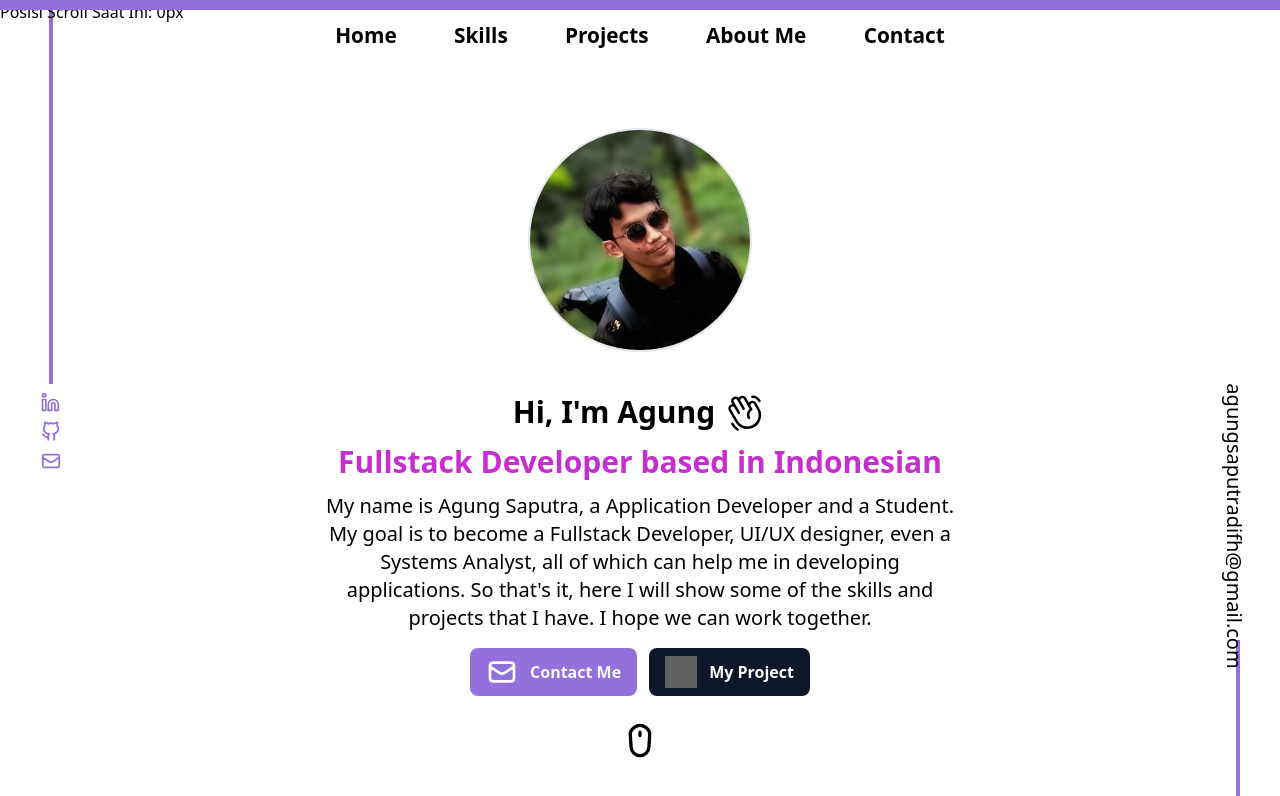
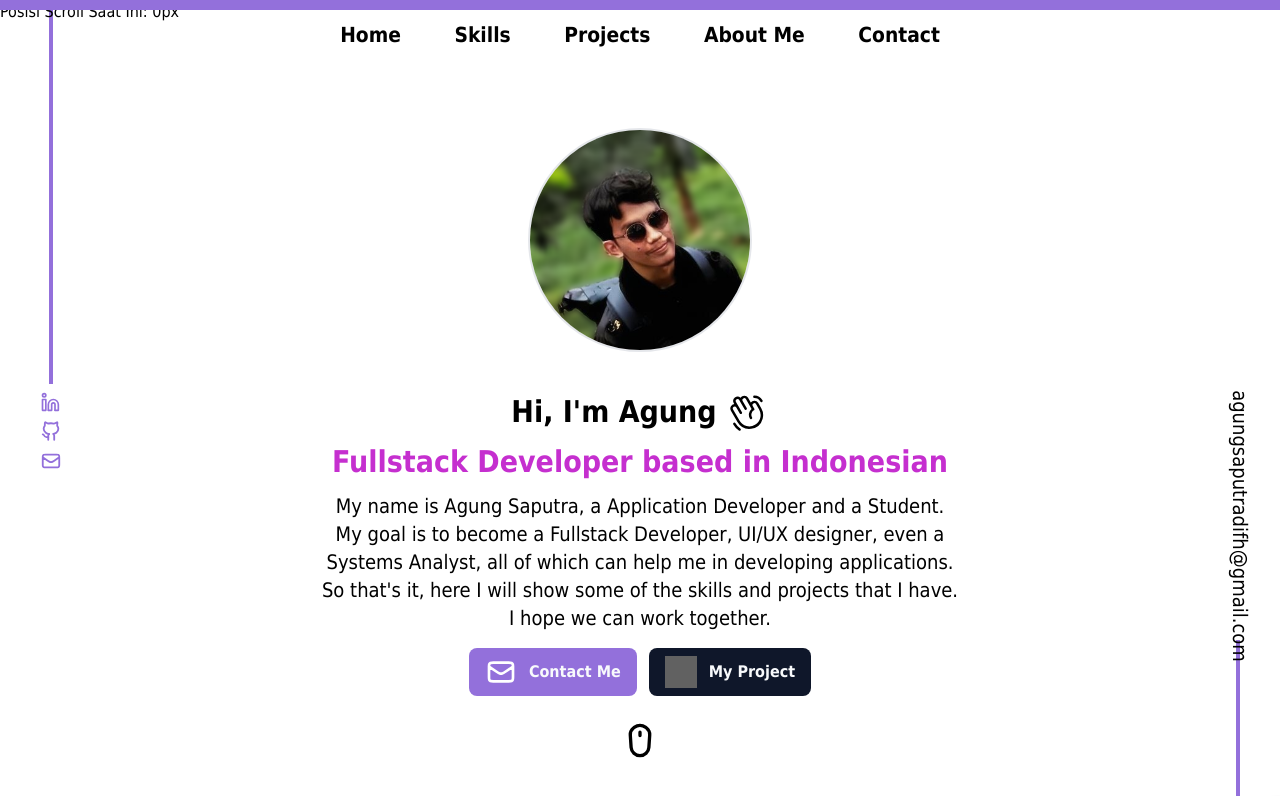
Before and after one commit to difhaels/portfolio-v2, a React (Create React App) app: page / in a window 1280 px wide. Shown: the top 796 px of the page. Built offline with nearby package versions, Linux system fonts and the light colour scheme; grey boxes are pictures that could not be loaded.

Commit message:
change font to tahoma from default tailwind

```diff
--- a/src/components/css/input.css
+++ b/src/components/css/input.css
@@ -10,6 +10,12 @@
     background: #9370DB;
     color: white;
 }
+
+@layer base {
+    html {
+      font-family: Tahoma, sans-serif;
+    }
+  }
 ::selection {
     background: #9370DB;
     color: white;
--- a/src/components/css/output.css
+++ b/src/components/css/output.css
@@ -435,6 +435,10 @@ video {
 
 [hidden] {
   display: none;
+}
+
+html {
+  font-family: Tahoma, sans-serif;
 }
 
 *, ::before, ::after {
@@ -708,11 +712,6 @@ video {
   margin-right: 2.5rem;
 }
 
-.mx-2 {
-  margin-left: 0.5rem;
-  margin-right: 0.5rem;
-}
-
 .mx-56 {
   margin-left: 14rem;
   margin-right: 14rem;
@@ -777,6 +776,10 @@ video {
   margin-top: 9rem;
 }
 
+.mt-4 {
+  margin-top: 1rem;
+}
+
 .mt-5 {
   margin-top: 1.25rem;
 }
@@ -797,10 +800,6 @@ video {
   margin-top: 24rem;
 }
 
-.mt-4 {
-  margin-top: 1rem;
-}
-
 .block {
   display: block;
 }
@@ -843,6 +842,10 @@ video {
 
 .h-72 {
   height: 18rem;
+}
+
+.h-8 {
+  height: 2rem;
 }
 
 .h-80 {
@@ -867,10 +870,6 @@ video {
   height: fit-content;
 }
 
-.h-8 {
-  height: 2rem;
-}
-
 .w-1 {
   width: 0.25rem;
 }
@@ -905,6 +904,10 @@ video {
 
 .w-56 {
   width: 14rem;
+}
+
+.w-8 {
+  width: 2rem;
 }
 
 .w-96 {
@@ -933,10 +936,6 @@ video {
   width: 100%;
 }
 
-.w-8 {
-  width: 2rem;
-}
-
 .origin-top-left {
   transform-origin: top left;
 }
@@ -1193,16 +1192,16 @@ video {
   background-color: rgb(249 250 251 / var(--tw-bg-opacity));
 }
 
+.bg-slate-900 {
+  --tw-bg-opacity: 1;
+  background-color: rgb(15 23 42 / var(--tw-bg-opacity));
+}
+
 .bg-white {
   --tw-bg-opacity: 1;
   background-color: rgb(255 255 255 / var(--tw-bg-opacity));
 }
 
-.bg-slate-900 {
-  --tw-bg-opacity: 1;
-  background-color: rgb(15 23 42 / var(--tw-bg-opacity));
-}
-
 .bg-opacity-55 {
   --tw-bg-opacity: 0.55;
 }
@@ -1229,16 +1228,16 @@ video {
   padding-right: 0.75rem;
 }
 
+.px-4 {
+  padding-left: 1rem;
+  padding-right: 1rem;
+}
+
 .px-5 {
   padding-left: 1.25rem;
   padding-right: 1.25rem;
 }
 
-.px-7 {
-  padding-left: 1.75rem;
-  padding-right: 1.75rem;
-}
-
 .px-8 {
   padding-left: 2rem;
   padding-right: 2rem;
@@ -1254,11 +1253,6 @@ video {
   padding-bottom: 0.75rem;
 }
 
-.py-4 {
-  padding-top: 1rem;
-  padding-bottom: 1rem;
-}
-
 .py-5 {
   padding-top: 1.25rem;
   padding-bottom: 1.25rem;
@@ -1269,11 +1263,6 @@ video {
   padding-bottom: 1.5rem;
 }
 
-.px-4 {
-  padding-left: 1rem;
-  padding-right: 1rem;
-}
-
 .pb-10 {
   padding-bottom: 2.5rem;
 }
@@ -1328,6 +1317,11 @@ video {
   font-size: 4rem;
 }
 
+.text-base {
+  font-size: 1rem;
+  line-height: 1.5rem;
+}
+
 .text-sm {
   font-size: 0.875rem;
   line-height: 1.25rem;
@@ -1338,11 +1332,6 @@ video {
   line-height: 1.75rem;
 }
 
-.text-base {
-  font-size: 1rem;
-  line-height: 1.5rem;
-}
-
 .font-bold {
   font-weight: 700;
 }
@@ -1379,14 +1368,14 @@ video {
   color: rgb(148 163 184 / var(--tw-text-opacity));
 }
 
+.text-slate-50 {
+  --tw-text-opacity: 1;
+  color: rgb(248 250 252 / var(--tw-text-opacity));
+}
+
 .text-white {
   --tw-text-opacity: 1;
   color: rgb(255 255 255 / var(--tw-text-opacity));
-}
-
-.text-slate-50 {
-  --tw-text-opacity: 1;
-  color: rgb(248 250 252 / var(--tw-text-opacity));
 }
 
 .shadow-2xl {
```
